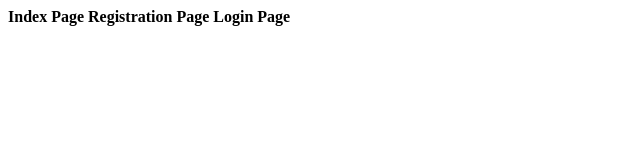
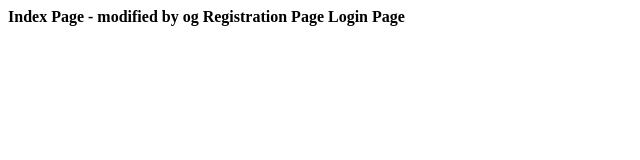
Before and after one commit to Lakshmi30543/demoproject0543, a plain HTML site: page index.html in a window 1280 px wide. Shown: the whole page, without its empty margins (0-640 px from the left). Drawn offline with Linux system fonts and the light colour scheme.

Commit message:
modified by og

```diff
--- a/index.html
+++ b/index.html
@@ -1,3 +1,3 @@
-<b> Index Page</b>
+<b> Index Page - modified by og</b>
 <b> Registration Page</b>
 <b> Login Page</b>
```
